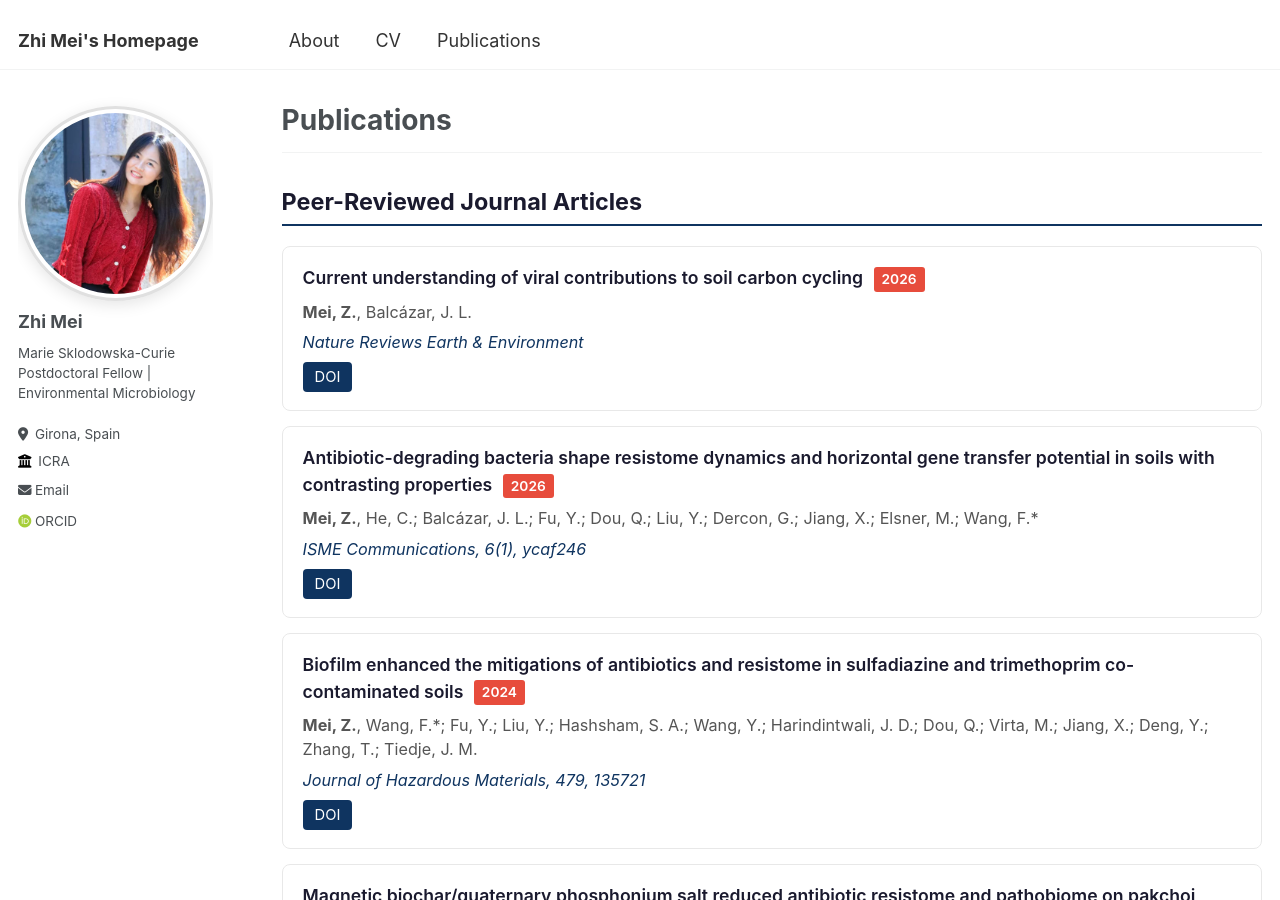
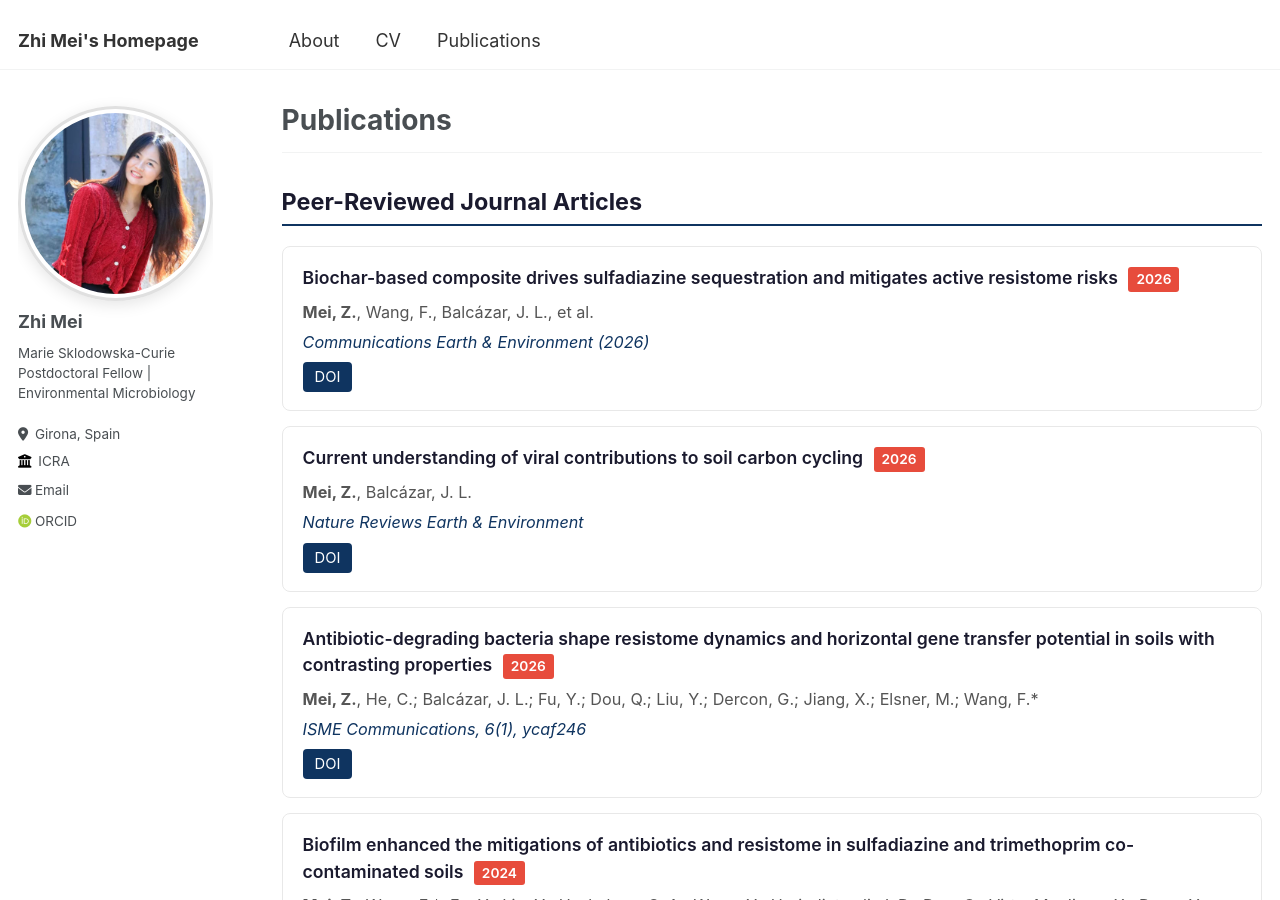
Before and after one commit to XxFChen/ZhiMei, a Jekyll site: the page built from _pages/publications.md, in a window 1280 px wide and 900 px high. Built offline with Jekyll 4.4.1, drawn with Linux system fonts in a browser that asks for light colours; some web fonts are replaced; some of the changed text lies outside the part shown.

Commit message:
Add published paper: Biochar-based composite drives sulfadiazine sequestration (Commun Earth Environ 2026)

```diff
--- a/_pages/publications.md
+++ b/_pages/publications.md
@@ -90,6 +90,15 @@ author_profile: true
 <h2 class="pub-section-title">Peer-Reviewed Journal Articles</h2>
 
 <div class="pub-card">
+  <div class="title">Biochar-based composite drives sulfadiazine sequestration and mitigates active resistome risks <span class="year-badge">2026</span></div>
+  <div class="authors"><strong>Mei, Z.</strong>, Wang, F., Balcázar, J. L., et al.</div>
+  <div class="venue">Communications Earth &amp; Environment (2026)</div>
+  <div class="links">
+    <a href="https://doi.org/10.1038/s43247-026-03614-9" target="_blank">DOI</a>
+  </div>
+</div>
+
+<div class="pub-card">
   <div class="title">Current understanding of viral contributions to soil carbon cycling <span class="year-badge">2026</span></div>
   <div class="authors"><strong>Mei, Z.</strong>, Balcázar, J. L.</div>
   <div class="venue">Nature Reviews Earth & Environment</div>
@@ -150,12 +159,6 @@ author_profile: true
 ---
 
 <h2 class="pub-section-title">Manuscripts in Progress</h2>
-
-<div class="pub-card">
-  <div class="title">Biochar-based bacterial biofilms accelerate antibiotic degradation and mitigate resistome as revealed by DNA-SIP and metagenomics <span class="year-badge revision">In Revision</span></div>
-  <div class="authors"><strong>Mei, Z.</strong>, et al.</div>
-  <div class="venue">Communications Earth &amp; Environment</div>
-</div>
 
 <div class="pub-card">
   <div class="title">Extracellular Masking versus Intracellular Stress: Size-dependent Nanoplastics Decouple Bacterial Viability from Antibiotic Biodegradation <span class="year-badge prep">In Prep</span></div>
```
